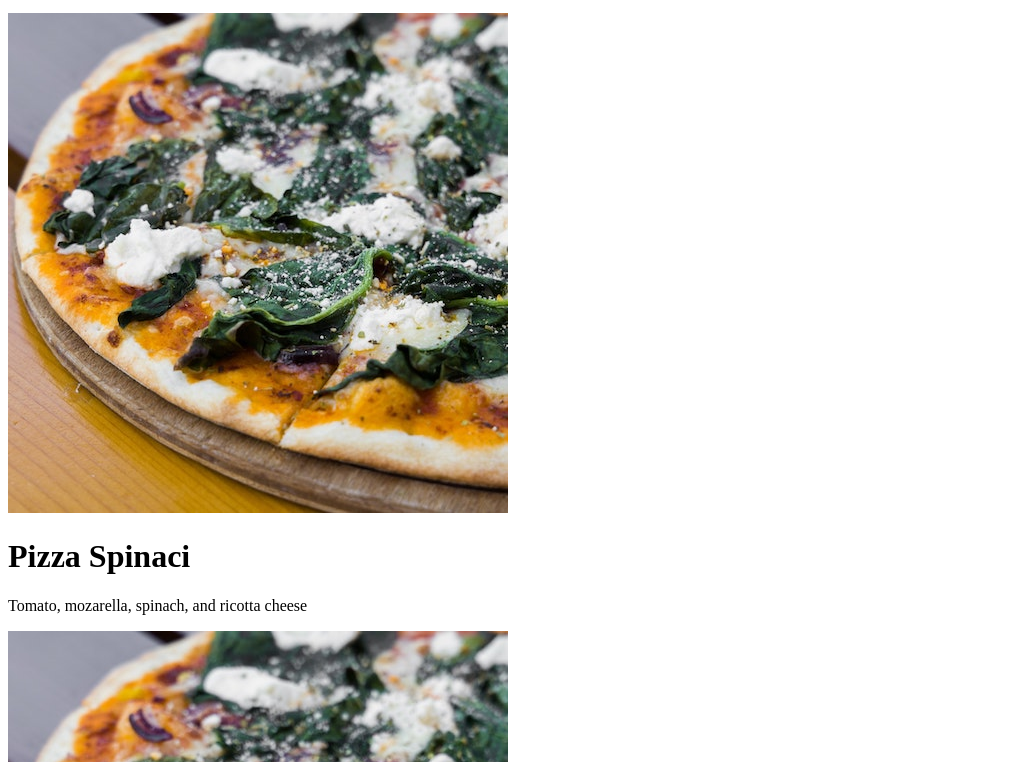
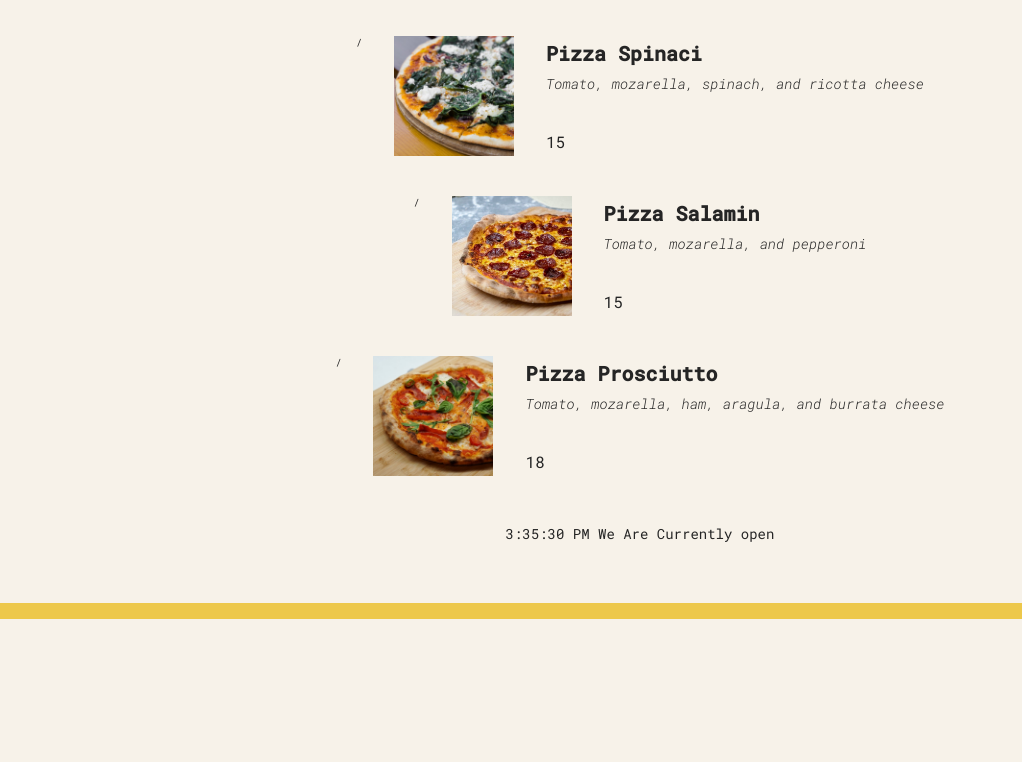
Before and after one commit to abtinjsdev/pizza-menu, a React app: page / in a window 1280 px wide. Shown: the part 208-970 px from the top of the page, without its empty margins (0-1022 px from the left). After the commit the page ends 827 px from the top, so only its background shows below. Built offline with nearby package versions, Linux system fonts and the light colour scheme.

Commit message:
giving props to compotents

```diff
--- a/src/index.css
+++ b/src/index.css
@@ -1,4 +1,4 @@
-@import url('https://fonts.googleapis.com/css2?family=Roboto+Mono:ital,wght@0,300;0,400;0,500;1,300&display=swap');
+@import url("https://fonts.googleapis.com/css2?family=Roboto+Mono:ital,wght@0,300;0,400;0,500;1,300&display=swap");
 
 * {
   margin: 0;
@@ -11,7 +11,7 @@ html {
 }
 
 body {
-  font-family: 'Roboto Mono', sans-serif;
+  font-family: "Roboto Mono", sans-serif;
   color: #252525;
   font-weight: 400;
   background-color: #f7f2e9;
@@ -50,17 +50,6 @@ body {
   position: relative;
   width: 100%;
   display: block;
-}
-
-.header h1::before,
-.header h1::after {
-  display: block;
-  content: '';
-  height: 3px;
-  width: 12rem;
-  background-color: #edc84b;
-  position: absolute;
-  top: calc(50% - 1px);
 }
 
 .header h1::before {
--- a/src/index.js
+++ b/src/index.js
@@ -1,6 +1,6 @@
 import React from "react";
 import ReactDOM from "react-dom/client";
-
+import "./index.css";
 const pizzaData = [
   {
     name: "Focaccia",
@@ -47,8 +47,11 @@ const pizzaData = [
 ];
 
 function App() {
+  let temporary = pizzaData;
+  console.log(temporary);
+
   return (
-    <div>
+    <div className="container">
       <Header />
       <Menu />
       <Footer />
@@ -56,30 +59,62 @@ function App() {
   );
 }
 function Header() {
-  return <h1>Fast React Pizza Co.</h1>;
+  return (
+    <header className="header">
+      <h1>Fast React Pizza Co.</h1>
+    </header>
+  );
 }
 function Menu() {
   return (
-    <div>
+    <main className="menu">
       <h2>Our Menu</h2>
-      <Pizza />
-      <Pizza />
-      <Pizza />
+      <Pizza
+        name="Pizza Spinaci"
+        ingredients="Tomato, mozarella, spinach, and ricotta cheese"
+        photoName="pizzas/spinaci.jpg"
+        price={15}
+      />
+      <Pizza
+        name="Pizza Salamin"
+        ingredients="Tomato, mozarella, and pepperoni"
+        photoName="pizzas/salamino.jpg"
+        price={15}
+      />
+      <Pizza
+        name="Pizza Prosciutto"
+        ingredients="Tomato, mozarella, ham, aragula, and burrata cheese"
+        photoName="pizzas/prosciutto.jpg"
+        price={18}
+      />
+    </main>
+  );
+}
+
+function Pizza(props) {
+  return (
+    <div className="pizza">
+      /
+      <img alt={props.name} src={props.photoName} />
+      <div>
+        <h1>{props.name}</h1>
+        <p>{props.ingredients}</p>
+        <span>{props.price}</span>
+      </div>
     </div>
   );
 }
+
 function Footer() {
+  const hour = new Date().getHours();
+  const openHour = 12;
+  const status = hour >= openHour ? "open" : "close";
+  console.log(status);
+
   return (
-    <footer>{new Date().toLocaleTimeString()} We Are Currently Open</footer>
-  );
-}
-function Pizza(name, description, src) {
-  return (
-    <>
-      <h1>Pizza Spinaci</h1>
-      <p>Tomato, mozarella, spinach, and ricotta cheese</p>
-      <img alt="Spinaci" src="pizzas/spinaci.jpg" />
-    </>
+    <footer className="footer">
+      {new Date().toLocaleTimeString()} We Are Currently {status}
+    </footer>
   );
 }
 
```
Also changed, not shown: src/jwei.html (deleted, +0 -11 lines).
